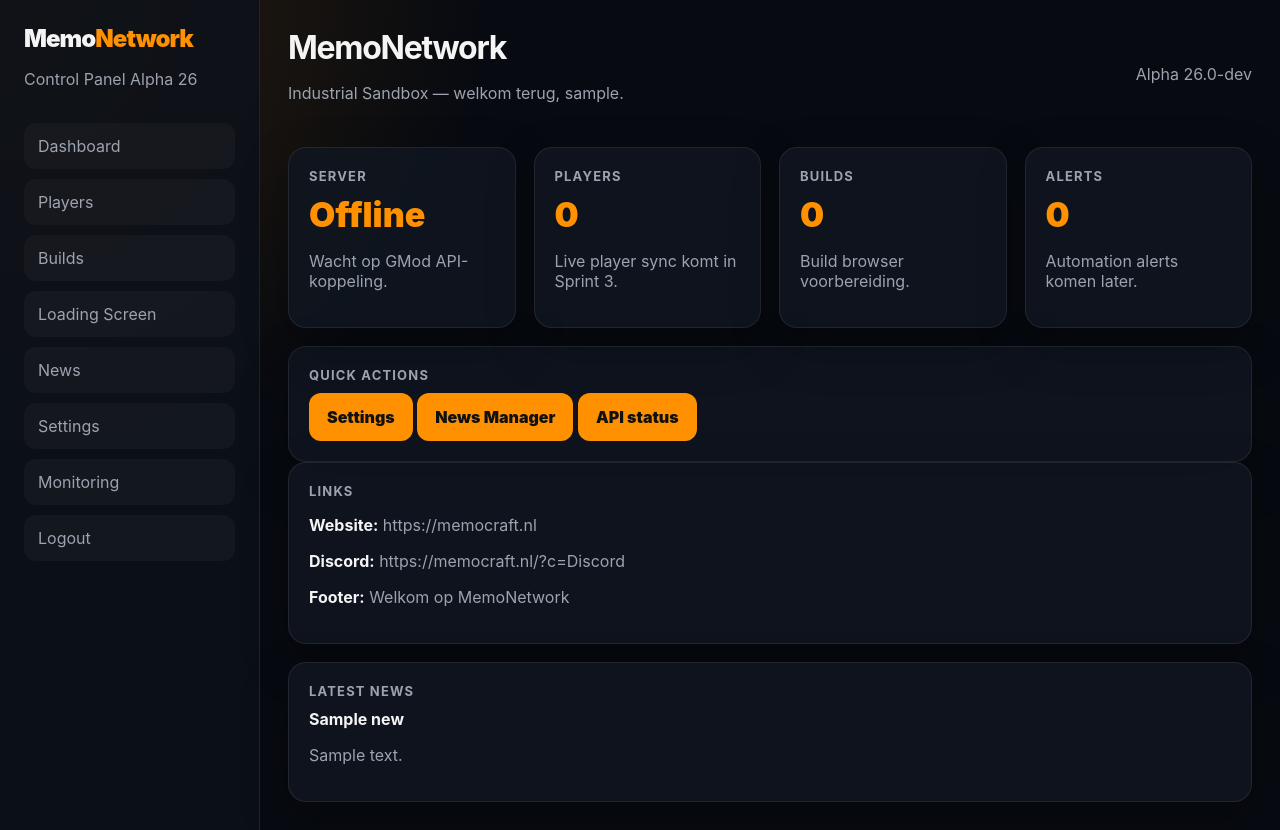
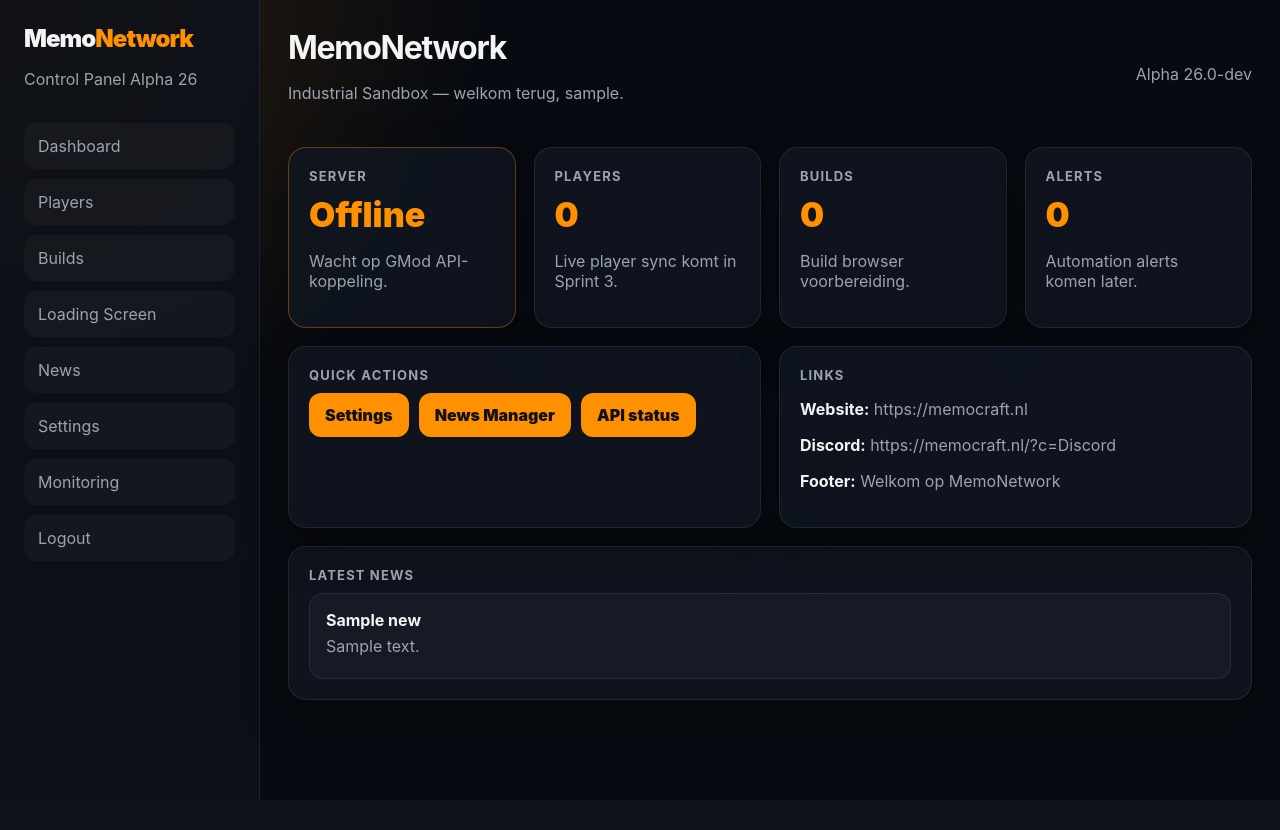
Before and after one commit to PascalVZ96/MemoNetwork-Web, a PHP site: page /dashboard.php in a window 1280 px wide. After the commit the page ends 800 px from the top, so only its background shows below. Run offline with PHP 8.4, Linux system fonts and the light colour scheme; the visitor is signed in with stand-in values (Sample User, id 1); data comes from the database, SQL or seed files in the repository; tables that the repository leaves empty hold one stand-in row (values such as "Sample post").

Commit message:
Alpha 26 Sprint 2: extend web theme

```diff
--- a/assets/css/app.css
+++ b/assets/css/app.css
@@ -26,17 +26,28 @@ a { color: inherit; text-decoration: none; }
 .mn-nav a { padding: 13px 14px; border-radius: 12px; color: var(--mn-muted); background: rgba(255,255,255,.03); }
 .mn-nav a.active, .mn-nav a:hover { color: var(--mn-text); background: rgba(255,145,0,.14); }
 .mn-main { padding: 28px; }
-.mn-topbar { display: flex; align-items: center; justify-content: space-between; margin-bottom: 28px; }
+.mn-topbar { display: flex; align-items: center; justify-content: space-between; gap: 18px; margin-bottom: 28px; }
 .mn-title { margin: 0; font-size: 32px; letter-spacing: -.04em; }
 .mn-muted { color: var(--mn-muted); }
 .mn-grid { display: grid; grid-template-columns: repeat(4, minmax(0, 1fr)); gap: 18px; }
+.mn-two-col { display: grid; grid-template-columns: 1fr 1fr; gap: 18px; }
 .mn-card { background: rgba(16,23,34,.82); border: 1px solid rgba(255,255,255,.08); border-radius: 18px; padding: 20px; box-shadow: 0 18px 48px rgba(0,0,0,.25); }
 .mn-card h3 { margin: 0 0 10px; color: var(--mn-muted); font-size: 13px; text-transform: uppercase; letter-spacing: .09em; }
+.mn-card-status { border-color: rgba(255,145,0,.35); }
 .mn-value { font-size: 34px; font-weight: 900; color: var(--mn-orange); }
 .mn-login { min-height: 100vh; display: grid; place-items: center; padding: 24px; }
-.mn-login-card { width: min(440px, 100%); background: rgba(16,23,34,.9); border: 1px solid rgba(255,255,255,.08); border-radius: 22px; padding: 30px; }
+.mn-login-card { width: min(520px, 100%); background: rgba(16,23,34,.9); border: 1px solid rgba(255,255,255,.08); border-radius: 22px; padding: 30px; }
 .mn-input { width: 100%; padding: 14px 16px; border-radius: 12px; border: 1px solid rgba(255,255,255,.12); background: rgba(0,0,0,.25); color: var(--mn-text); margin: 8px 0 16px; }
-.mn-button { border: 0; border-radius: 12px; padding: 14px 18px; background: var(--mn-orange); color: #111; font-weight: 900; cursor: pointer; display: inline-block; }
+.mn-textarea { min-height: 110px; resize: vertical; }
+.mn-button { border: 0; border-radius: 12px; padding: 12px 16px; background: var(--mn-orange); color: #111; font-weight: 900; cursor: pointer; display: inline-block; }
 .mn-button.danger { background: var(--mn-danger); color: #fff; }
 .mn-error { background: rgba(255,90,90,.12); border: 1px solid rgba(255,90,90,.3); color: #ffd0d0; padding: 12px; border-radius: 12px; margin-bottom: 16px; }
-@media (max-width: 900px) { .mn-shell { grid-template-columns: 1fr; } .mn-sidebar { position: relative; } .mn-grid { grid-template-columns: 1fr; } }
+.mn-success { background: rgba(90,220,120,.12); border: 1px solid rgba(90,220,120,.3); color: #caffd5; padding: 12px; border-radius: 12px; margin-bottom: 16px; }
+.mn-form label { color: var(--mn-muted); font-size: 13px; text-transform: uppercase; letter-spacing: .08em; }
+.mn-list { display: grid; gap: 12px; }
+.mn-list-item { display: flex; justify-content: space-between; gap: 18px; padding: 16px; border: 1px solid rgba(255,255,255,.08); background: rgba(255,255,255,.03); border-radius: 14px; }
+.mn-list-item.compact { display: block; }
+.mn-list-item p { margin: 6px 0; }
+.mn-actions { display: flex; gap: 8px; align-items: center; flex-wrap: wrap; }
+.mn-quick-actions { display: flex; flex-wrap: wrap; gap: 10px; }
+@media (max-width: 900px) { .mn-shell { grid-template-columns: 1fr; } .mn-sidebar { position: relative; } .mn-grid, .mn-two-col { grid-template-columns: 1fr; } .mn-topbar, .mn-list-item { flex-direction: column; align-items: flex-start; } }
```
